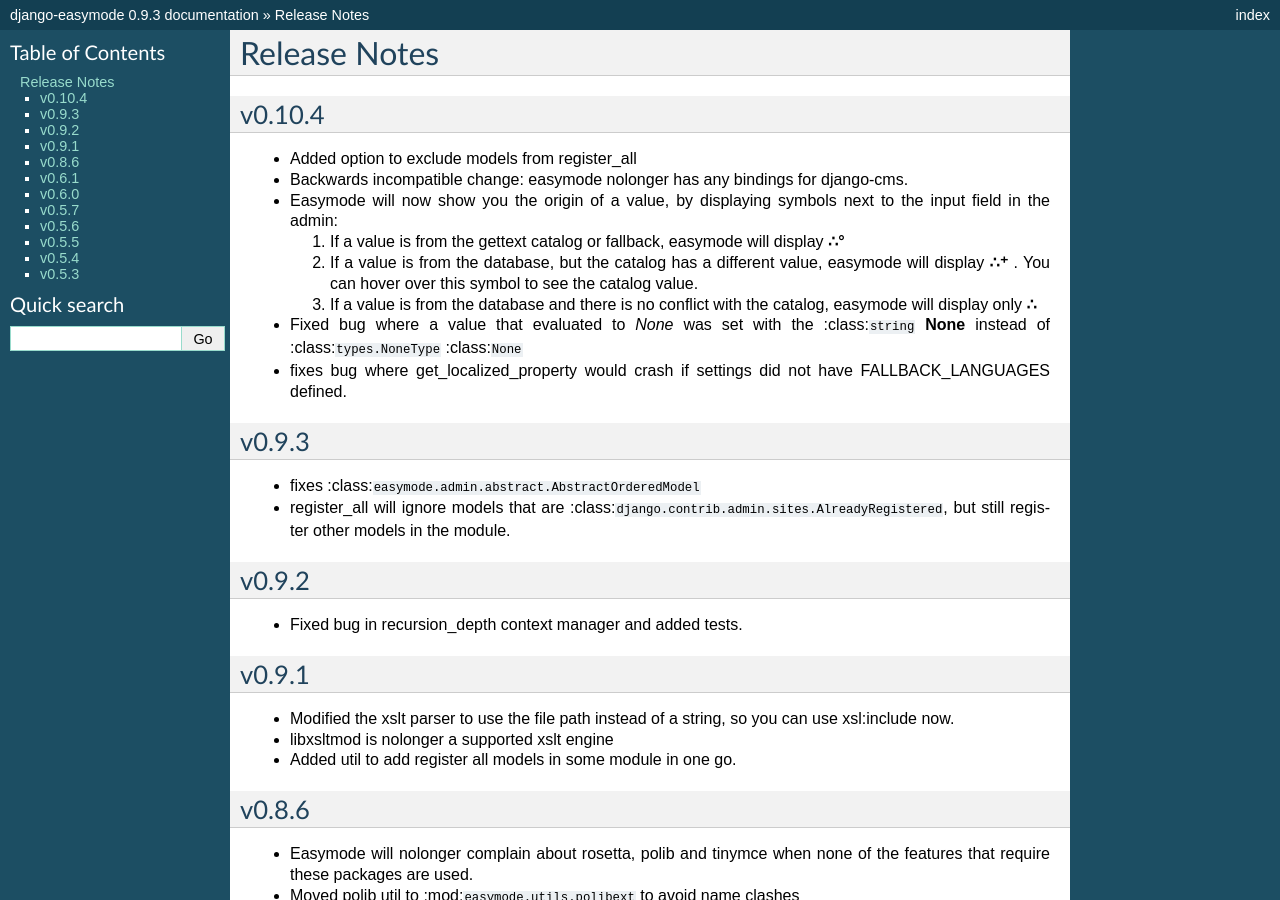
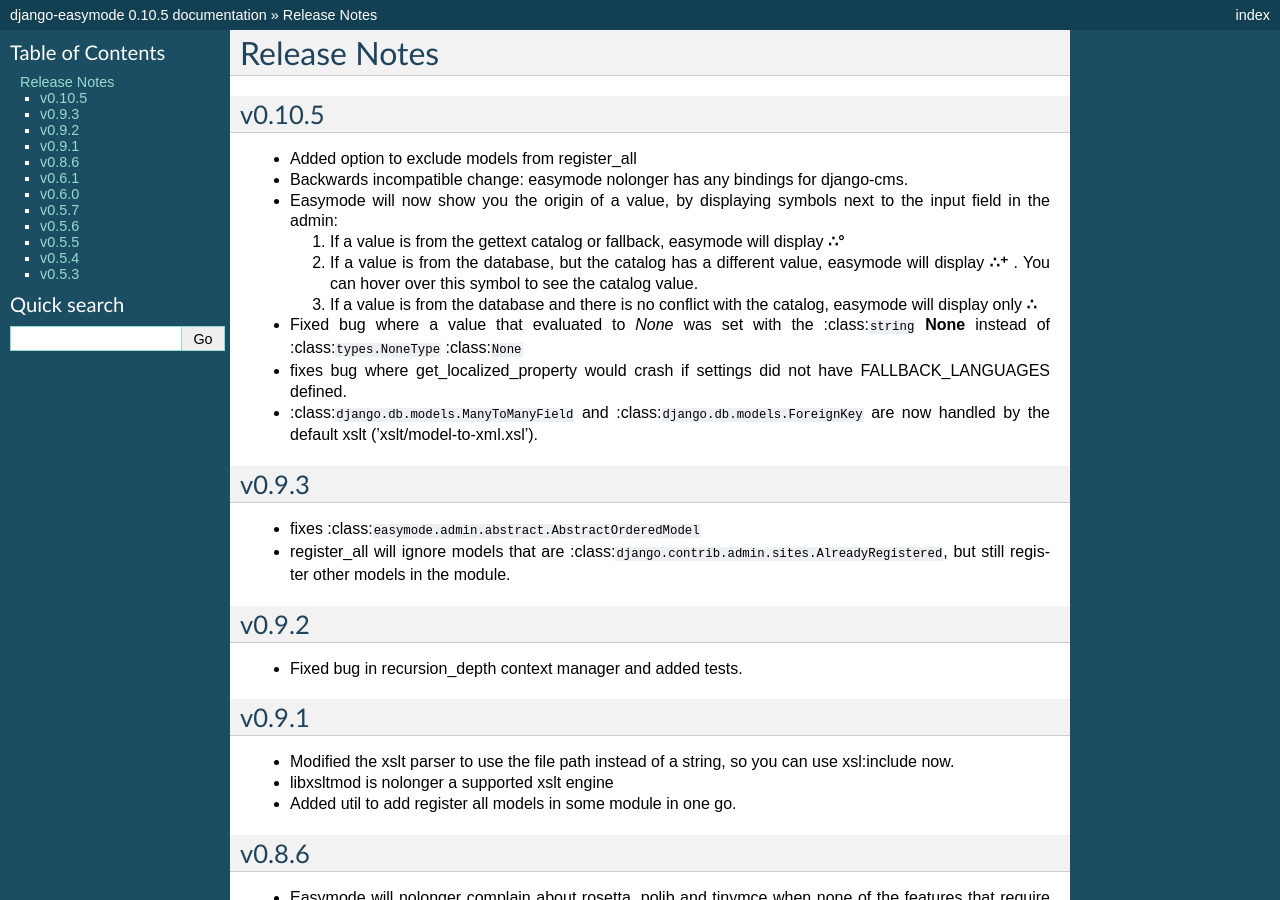
Before and after one commit to specialunderwear/django-easymode, a Sphinx documentation site: the page built from docs/changes.md, in a window 1280 px wide and 900 px high. Built offline with Sphinx 7.4.7, drawn with Linux system fonts in a browser that asks for light colours; some of the changed text lies outside the part shown.

Commit message:
release 0.10.5

```diff
--- a/docs/changes.md
+++ b/docs/changes.md
@@ -1,7 +1,7 @@
 Release Notes
 =============
 
-v0.10.4
+v0.10.5
 -------
 
 - Added option to exclude models from register_all
@@ -19,6 +19,8 @@
   :class:`types.NoneType` :class:`None`
 - fixes bug where get_localized_property would crash if settings did not have
   FALLBACK_LANGUAGES defined.
+- :class:`django.db.models.ManyToManyField` and :class:`django.db.models.ForeignKey`
+  are now handled by the default xslt ('xslt/model-to-xml.xsl').
 
 v0.9.3
 ------
--- a/setup.py
+++ b/setup.py
@@ -15,7 +15,7 @@
 
 release notes at http://packages.python.org/django-easymode/changes.html"""
 
-version = '0.9.3'
+version = '0.10.5'
 packages = []
 data_files = []
 
```
